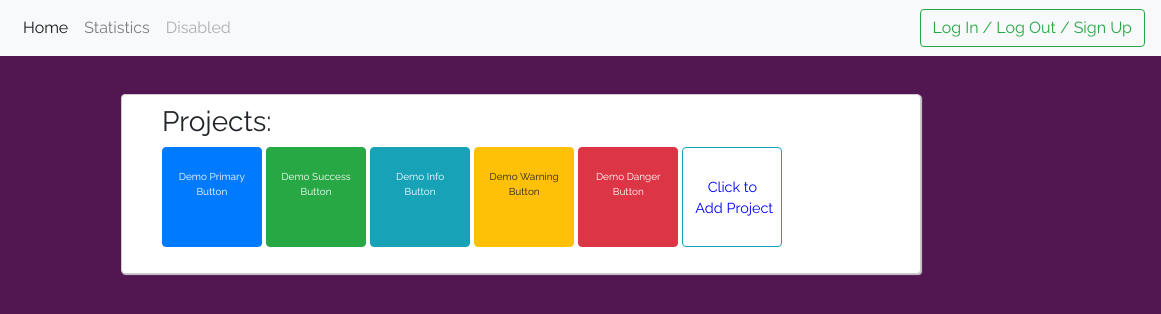
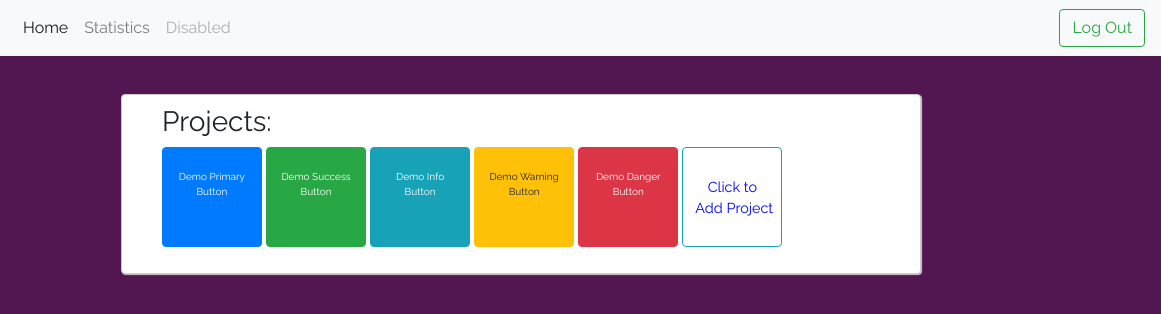
Before and after one commit to cristian-mihaitactin/StackTasor, a website: page public/index.html in a window 1280 px wide. Shown: the full height of the page, 119-1280 px from the left. Drawn offline with nearby package versions, Linux system fonts and the light colour scheme.

Commit message:
modify login/logout button

```diff
--- a/public/index.html
+++ b/public/index.html
@@ -36,7 +36,7 @@
       </li>
     </ul>
     <form class="form-inline my-2 my-lg-0">
-      <button class="btn btn-outline-success my-2 my-sm-0" type="submit">Log In / Log Out / Sign Up</button>
+      <button class="btn btn-outline-success my-2 my-sm-0" type="submit">Log Out</button>
     </form>
   </div>
 </nav>
```
Also changed, not shown: public/project.html (+1 -1 lines).
